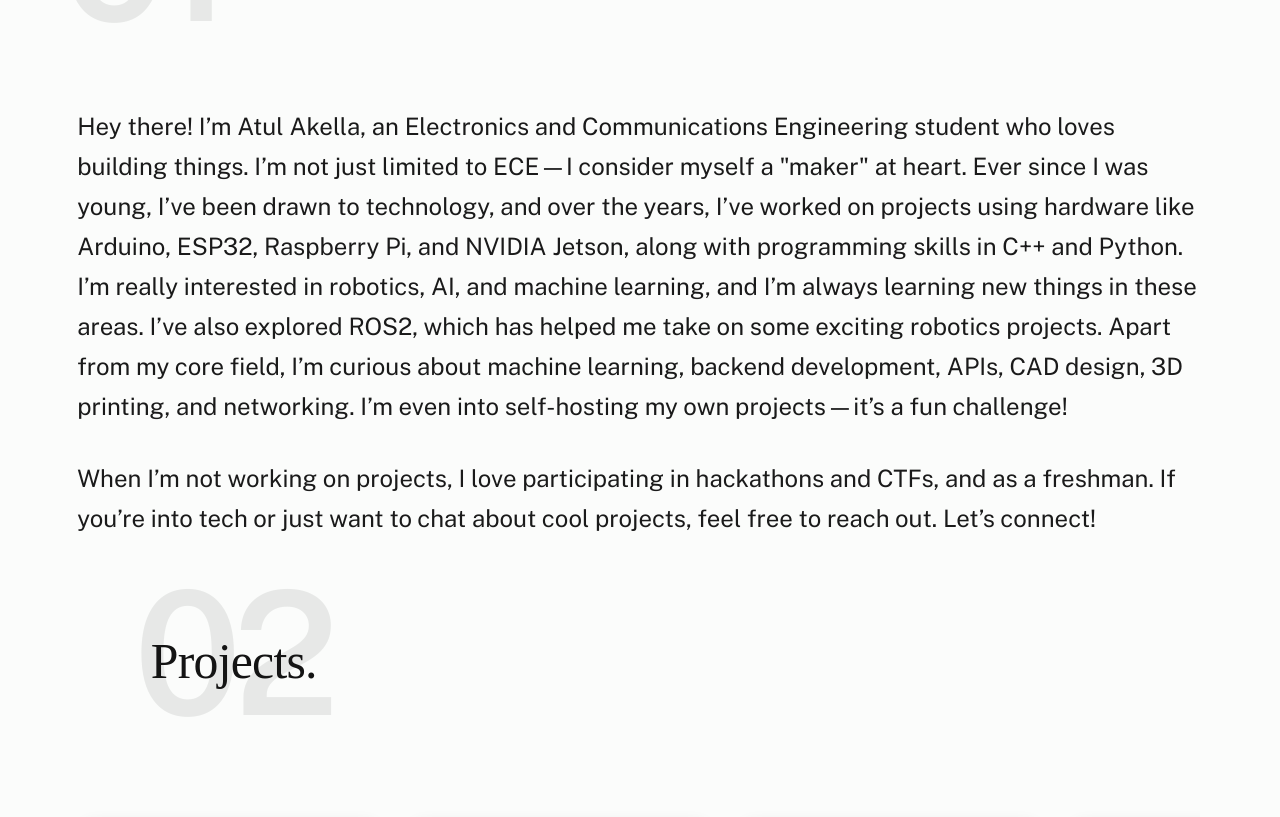
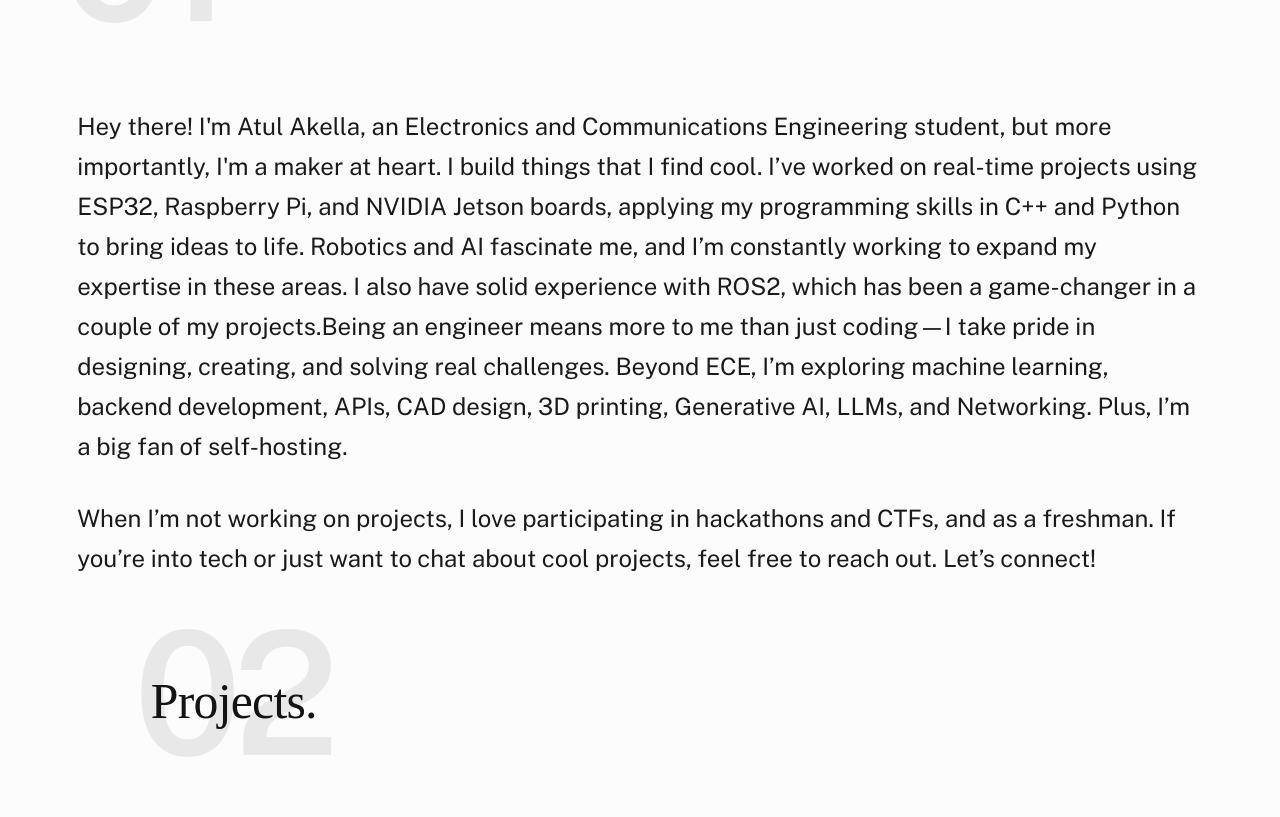
Before and after one commit to atulakella/aa-new, a React app: page index.html in a window 1280 px wide. Shown: the part 1172-1989 px from the top of the page. Built offline with nearby package versions, Linux system fonts and the light colour scheme; a web font is replaced by a local one.

Commit message:
updated about

```diff
--- a/index.html
+++ b/index.html
@@ -429,8 +429,7 @@
                     </div> <!-- end section-header -->
 
                     <p class="attention-getter">
-                        Hey there! I’m Atul Akella, an Electronics and Communications Engineering student who loves building things. I’m not just limited to ECE—I consider myself a "maker" at heart. Ever since I was young, I’ve been drawn to technology, and over the years, I’ve worked on projects using hardware like Arduino, ESP32, Raspberry Pi, and NVIDIA Jetson, along with programming skills in C++ and Python. I’m really interested in robotics, AI, and machine learning, and I’m always learning new things in these areas. I’ve also explored ROS2, which has helped me take on some exciting robotics projects. Apart from my core field, I’m curious about machine learning, backend development, APIs, CAD design, 3D printing, and networking. I’m even into self-hosting my own projects—it’s a fun challenge!                     </p>
-
+                        Hey there! I'm Atul Akella, an Electronics and Communications Engineering student, but more importantly, I'm a maker at heart. I build things that I find cool. I’ve worked on real-time projects using ESP32, Raspberry Pi, and NVIDIA Jetson boards, applying my programming skills in C++ and Python to bring ideas to life. Robotics and AI fascinate me, and I’m constantly working to expand my expertise in these areas. I also have solid experience with ROS2, which has been a game-changer in a couple of my projects.Being an engineer means more to me than just coding—I take pride in designing, creating, and solving real challenges. Beyond ECE, I’m exploring machine learning, backend development, APIs, CAD design, 3D printing, Generative AI, LLMs, and Networking. Plus, I’m a big fan of self-hosting.
                     <p class="attention-getter">
                         When I’m not working on projects, I love participating in hackathons and CTFs, and as a freshman. If you’re into tech or just want to chat about cool projects, feel free to reach out. Let’s connect!                     </p>
 
```
